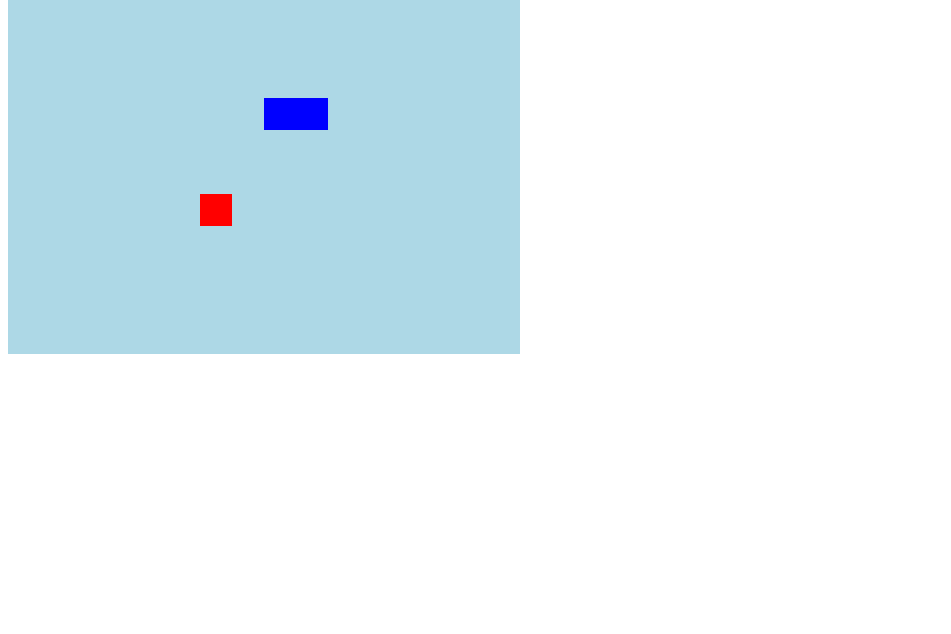
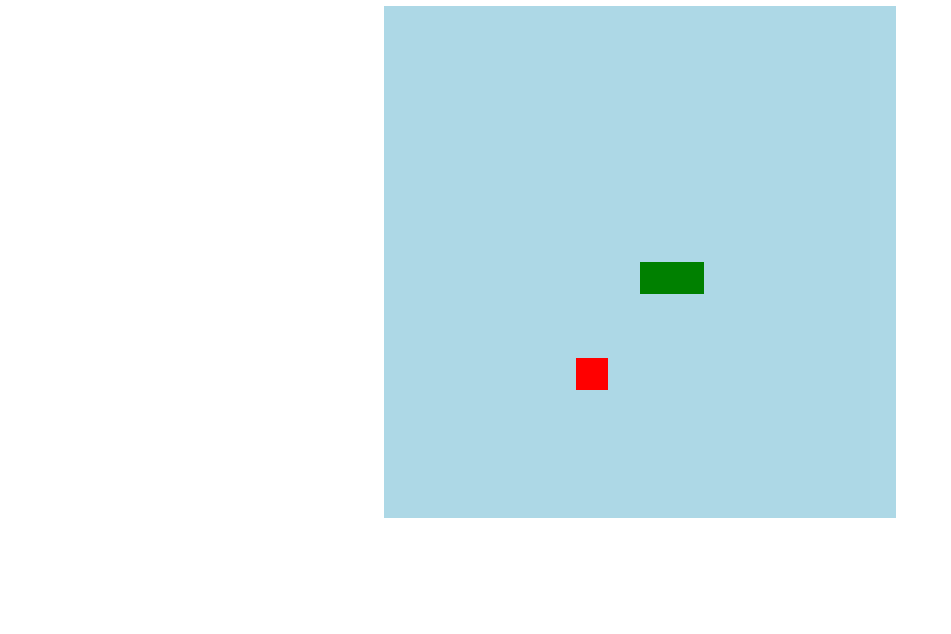
Before and after one commit to vlkonageski/Snake-Game, a plain HTML site: page index.html in a window 1280 px wide. Shown: the part 166-800 px from the top of the page, without its empty margins (0-951 px from the left). Drawn offline with Linux system fonts and the light colour scheme.

Commit message:
Jogo Finalizado

```diff
--- a/index.html
+++ b/index.html
@@ -9,6 +9,7 @@
         <title>Snake Game</title>
     </head>
     <body>
+        <h1>Snake Game!</h1>
         <canvas id="snake" width="512" height="512"></canvas>
     </body>
 </html>
--- a/script.js
+++ b/script.js
@@ -19,7 +19,7 @@ function criarBG(){
 
 function criarCobrinha(){
     for(i=0; i < snake.length; i++){
-        context.fillStyle = "blue";
+        context.fillStyle = "green";
         context.fillRect(snake[i].x, snake[i].y, box, box);
     }
 }
@@ -39,10 +39,18 @@ function update (event){
 }
 
 function iniciarJogo(){
+
     if(snake[0].x > 15 * box && direction == "right") snake[0].x = 0;
     if(snake[0].x < 0 && direction == "left") snake[0].x = 16 * box;
     if(snake[0].y > 15 * box && direction == "down") snake[0].y = 0;
     if(snake[0].y < 0 && direction == "up") snake[0].y = 16 * box;
+
+    for(i = 1; i < snake.length; i++){
+        if(snake[0].x == snake[i].x && snake[0].y == snake[i].y){
+            clearInterval(jogo);
+            alert('Game Over =(')
+        }
+    }
 
     criarBG();
     criarCobrinha();
--- a/style.css
+++ b/style.css
@@ -0,0 +1,9 @@
+body{
+    height: 95vh;
+    width: 95;
+    display: flex;
+    justify-content: center;
+    align-items: center;
+    flex-direction: column;
+    color: blue;
+}
```
